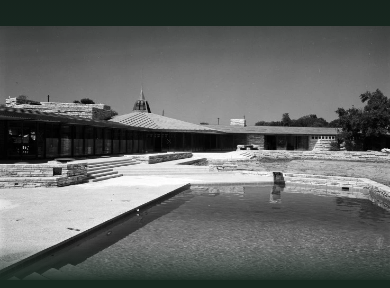
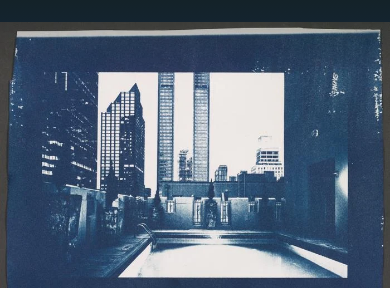
Before and after one commit to finechina4004/collins-website, a website: page public/pool-design.html in a window 390 px wide. Shown: the part 61-349 px from the top of the page. Drawn offline with Linux system fonts and the light colour scheme.

Commit message:
Feature the Dallas rooftop pool cyanotype on Pool Design

```diff
--- a/public/dfw-wallpapers.css
+++ b/public/dfw-wallpapers.css
@@ -32,17 +32,17 @@
   background: linear-gradient(0deg, #142217ee, #14221778 19%, transparent 45%);
 }
 
-.dfw-wallpaper.gillin-pool {
+.dfw-wallpaper.rooftop-pool {
   --wallpaper-background: #182820;
 }
 
-.gillin-pool > .wallpaper {
+.rooftop-pool > .wallpaper {
   inset-inline-start: auto;
   width: min(78%, 154svh);
   mask-image: linear-gradient(90deg, transparent, #000 24%);
 }
 
-.dfw-wallpaper.gillin-pool::after {
+.dfw-wallpaper.rooftop-pool::after {
   background: linear-gradient(0deg, #182820ed, #1828205e 14%, transparent 34%);
 }
 
@@ -103,11 +103,11 @@
     height: min(94vw, 52svh);
   }
 
-  .dfw-wallpaper.gillin-pool > .wallpaper {
+  .dfw-wallpaper.rooftop-pool > .wallpaper {
     height: min(67vw, 56svh);
   }
 
-  .dfw-wallpaper.gillin-pool .wallpaper img {
+  .dfw-wallpaper.rooftop-pool .wallpaper img {
     object-fit: contain;
   }
 
@@ -131,3 +131,31 @@
     text-align: left;
   }
 }
+
+/* Keep the original cyanotype's paper edges in frame. */
+.dfw-wallpaper.rooftop-pool {
+  --wallpaper-background: #142537;
+}
+.dfw-wallpaper.rooftop-pool::after {
+  background: linear-gradient(0deg, #142537ab, transparent 31%);
+}
+.rooftop-pool > .wallpaper {
+  mask-image: none;
+}
+.rooftop-pool > .wallpaper img {
+  object-fit: contain;
+}
+@media (width > 700px) and (aspect-ratio > 3/4) {
+  .rooftop-pool > .wallpaper {
+    inset: var(--masthead-space) 3% 3% auto;
+    width: min(65%, 117svh);
+  }
+}
+@media (max-width: 700px), (max-aspect-ratio: 3/4) {
+  .dfw-wallpaper.rooftop-pool > .wallpaper {
+    height: min(78vw, 56svh);
+  }
+  .dfw-wallpaper.rooftop-pool > .wallpaper::after {
+    display: none;
+  }
+}
--- a/public/pool-design.html
+++ b/public/pool-design.html
@@ -13,8 +13,8 @@
   <meta property="og:title" content="Pool Design | Collins Custom Pools &amp; Backyards">
   <meta property="og:description" content="Design a custom pool and complete backyard around your home, family and priorities.">
   <meta property="og:url" content="https://collinscustompools.com/pool-design">
-  <meta property="og:image" content="https://collinscustompools.com/assets/dfw/gillin-house-pool-1957.webp">
-  <meta property="og:image:alt" content="Frank Lloyd Wright’s Gillin House and courtyard pool in Dallas, photographed in 1957">
+  <meta property="og:image" content="https://collinscustompools.com/assets/dfw/dallas-rooftop-pool-cyanotype.webp">
+  <meta property="og:image:alt" content="Blue cyanotype print of a Dallas rooftop swimming pool framed by downtown towers">
   <meta name="twitter:card" content="summary_large_image">
   <link href="/site.css?v=7286a1b4eee6" rel="stylesheet"/>
 
@@ -27,7 +27,7 @@ body{font-family:var(--sans);font-synthesis:none}h1,h2,h3{font-family:var(--seri
 @media(prefers-reduced-motion:reduce){*,*::before,*::after{scroll-behavior:auto!important}}</style>
   <link rel="stylesheet" href="/texas-wallpaper.css?v=1">
   <link rel="stylesheet" href="/texas-gallery.css?v=4943dc833079">
-  <link rel="stylesheet" href="/dfw-wallpapers.css?v=3ed0fc78d8fe">
+  <link rel="stylesheet" href="/dfw-wallpapers.css?v=0ea64f1e8c24">
 </head>
 <body class="collins-gallery">
 <a class="skip-link" href="#main">Skip to content</a>
@@ -40,7 +40,7 @@ body{font-family:var(--sans);font-synthesis:none}h1,h2,h3{font-family:var(--seri
     <a class="header-phone" href="tel:+14695007713" aria-label="Call Collins at 469-500-7713"><span>469-500-7713</span><b>Call</b></a>
   </div>
 </header>
-<main id="main" tabindex="-1"><section class="gallery-frame gallery-home dfw-wallpaper gillin-pool" style="--position:50% 66%;--mobile-position:center;--grade:none"><picture class="wallpaper"><img src="/assets/dfw/gillin-house-pool-1957.webp" alt="Frank Lloyd Wright’s Gillin House and courtyard pool in Dallas, photographed in 1957" fetchpriority="high" decoding="async"></picture><div class="gallery-copy"><div><h1>Imagine.</h1><p>Your backyard, designed around you.</p><div class="gallery-actions"><a href="/contact">Start designing</a><a href="/work#albums">Find inspiration</a></div></div><p class="gallery-caption">Gillin House · Dallas, 1957 · Robert Yarnall Richie / SMU DeGolyer Library</p></div></section></main>
+<main id="main" tabindex="-1"><section class="gallery-frame gallery-home dfw-wallpaper rooftop-pool" style="--position:center;--mobile-position:center;--grade:none"><picture class="wallpaper"><img src="/assets/dfw/dallas-rooftop-pool-cyanotype.webp" alt="Blue cyanotype print of a Dallas rooftop swimming pool framed by downtown towers" fetchpriority="high" decoding="async"></picture><div class="gallery-copy"><div><h1>Imagine.</h1><p>Your backyard, designed around you.</p><div class="gallery-actions"><a href="/contact">Start designing</a><a href="/work#albums">Find inspiration</a></div></div><p class="gallery-caption">Dallas rooftop pool · Byrd Williams IV / UNT Libraries Special Collections</p></div></section></main>
 
 
 </body>
--- a/scripts/texas-gallery.mjs
+++ b/scripts/texas-gallery.mjs
@@ -20,7 +20,7 @@ export function applyGalleryEdition(pages){
   dallas:{src:"/assets/collins-home-sunset.png",alt:"Backyard pool design inspiration with the Dallas skyline",credit:"Dallas skyline · Design inspiration",pos:"58% center",mobile:"64% center",grade:"none"},
   pegasus:{src:d+"magnolia-pegasus-dallas-at-night.webp",alt:"The illuminated Magnolia Pegasus above the Dallas skyline in a black-and-white photograph",credit:"Magnolia Pegasus · Dallas",pos:"51% top",mobile:"51% top",grade:"none",layout:"dfw-wallpaper pegasus"},
   stadium:{src:d+"arlington-stadium-1977.webp",alt:"A packed Arlington Stadium during a 1977 Texas Rangers game against the Chicago White Sox",credit:"Arlington Stadium · 1977",pos:"50% 39%",mobile:"center",grade:"none",layout:"portrait-print"},
-  pool:{src:d+"gillin-house-pool-1957.webp",alt:"Frank Lloyd Wright’s Gillin House and courtyard pool in Dallas, photographed in 1957",credit:"Gillin House · Dallas, 1957 · Robert Yarnall Richie / SMU DeGolyer Library",pos:"50% 66%",mobile:"center",grade:"none",layout:"dfw-wallpaper gillin-pool"},
+  pool:{src:d+"dallas-rooftop-pool-cyanotype.webp",alt:"Blue cyanotype print of a Dallas rooftop swimming pool framed by downtown towers",credit:"Dallas rooftop pool · Byrd Williams IV / UNT Libraries Special Collections",pos:"center",mobile:"center",grade:"none",layout:"dfw-wallpaper rooftop-pool"},
   tex:{src:d+"big-tex.webp",mobileSrc:d+"big-tex-approved-mobile.webp",alt:"Vintage Big Tex at the State Fair of Texas",credit:"Big Tex · State Fair of Texas",pos:"50% 25%",mobile:"center",grade:"none",layout:"portrait-print"},
   southfork:{src:d+"southfork-ranch-postcard.webp",alt:"Vintage color postcard showing the Southfork Ranch entrance and house in Parker",credit:"Southfork Ranch · Parker",pos:"53% 58%",mobile:"53% 54%",grade:"none",layout:"dfw-wallpaper southfork"},
   sixflags:{src:d+"six-flags-desktop.svg",mobileSrc:d+"six-flags-mobile.svg",alt:"Original Six Flags Over Texas entrance in black and white",credit:"Six Flags Over Texas",pos:"50% 50%",mobile:"50% 50%",grade:"none"},
```
Also changed, not shown: public/about.html (+1 -1 lines), public/work.html (+1 -1 lines), public/assets/dfw/dallas-rooftop-pool-cyanotype.webp (added).
